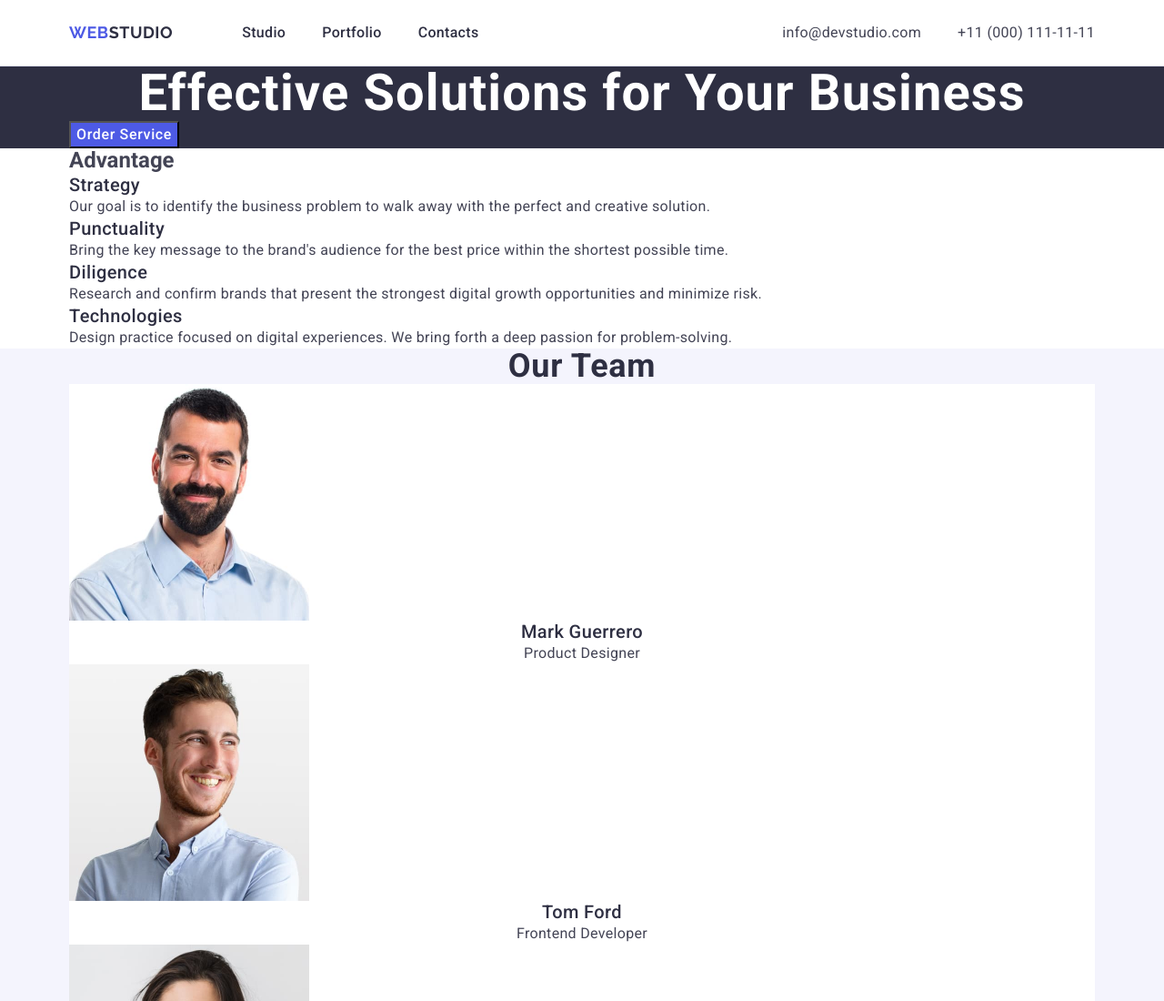
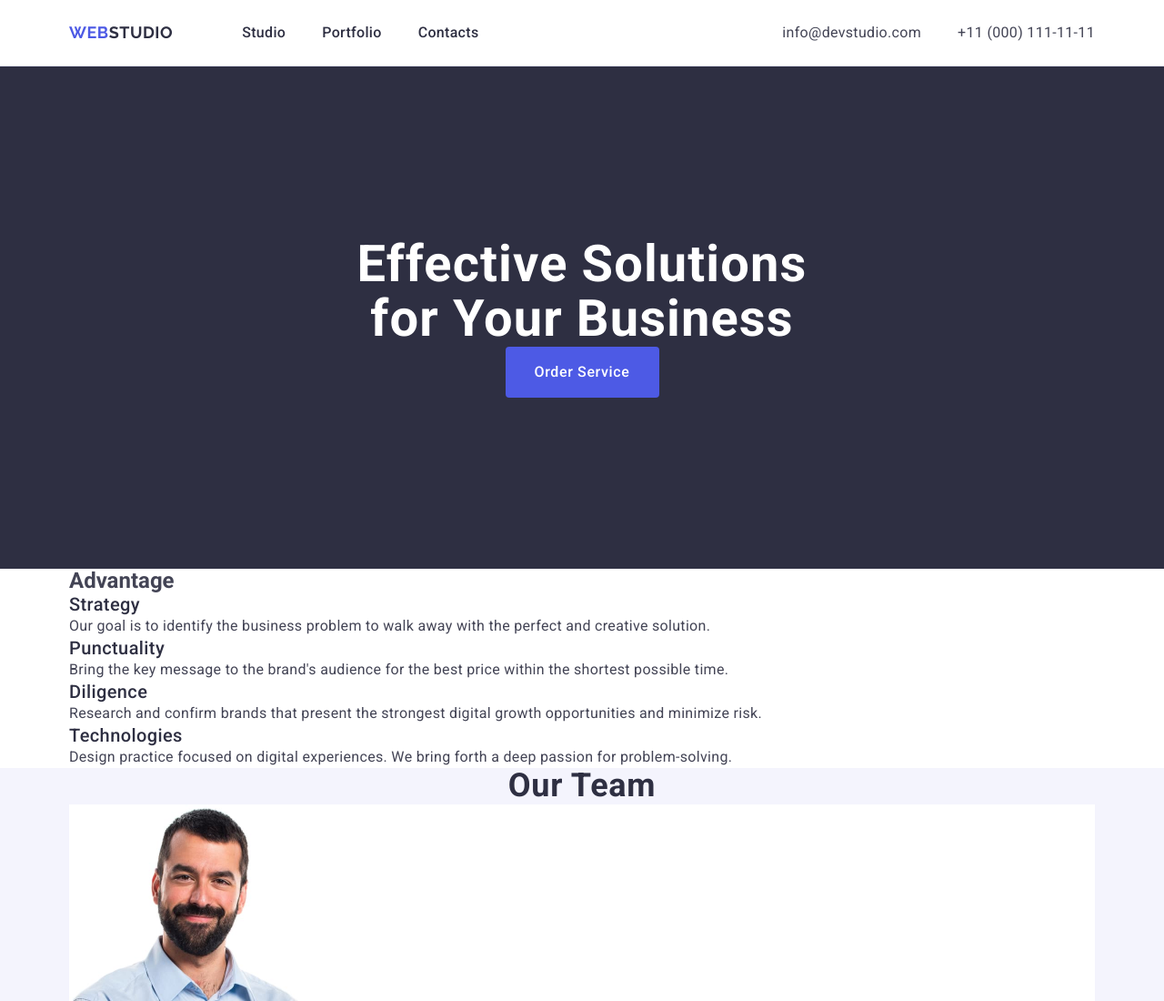
Before and after one commit to olena-pantsyru/goit-markup-hw-03, a plain HTML site: page index.html in a window 1280 px wide. Shown: the top 1100 px of the page at 91% size. Drawn offline with nearby package versions, Linux system fonts and the light colour scheme.

Commit message:
hero direction

```diff
--- a/css/styles.css
+++ b/css/styles.css
@@ -103,7 +103,9 @@
 /* hero */
 .page-hero {
   background-color: #2e2f42;
+  padding: 188px 0;
 }
+
 
 .header-logo {
   padding: 24px 0;
@@ -116,6 +118,10 @@
     letter-spacing: 0.02em;
     text-align: center;
     color: #fff;
+    max-width: 496px;
+  display: block;
+    margin: 0 auto;
+
 }
 .button-hero {
     font-size: 16;
@@ -126,6 +132,13 @@
     background: #4d5ae5;
     font-family: inherit;
     cursor: pointer;
+    display: block;
+    min-width: 169px;
+    height: 56px;
+    border: none;
+    border-radius: 4px;
+    display:block;
+    margin: 0 auto;
 }
 .button-hero:hover,
 .button-hero:focus {
--- a/index.html
+++ b/index.html
@@ -57,7 +57,7 @@
     <main class="page-main">
       <!-- hero -->
       <section class="page-hero">
-        <div class="container">
+        <div class="container hero-container">
           <h1 class="title-hero">Effective Solutions for Your Business</h1>
           <button class="button-hero" type="button">Order Service</button>
         </div>
```
